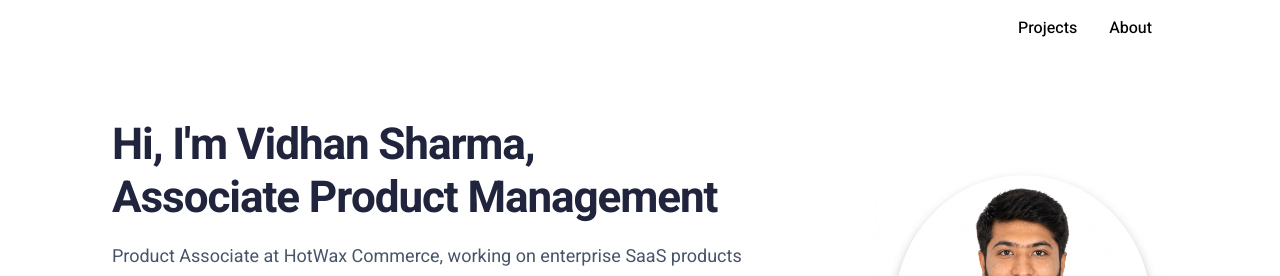
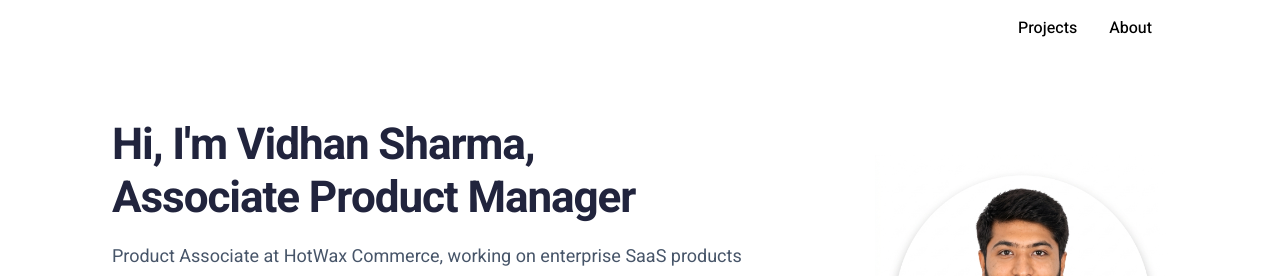
Before and after one commit to Vidhansha31/Vidhan-Portfolio, a Next.js app: page / in a window 1280 px wide. Shown: the top 276 px of the page. Built offline with nearby package versions, Linux system fonts and the light colour scheme.

Commit message:
Update intro.js

```diff
--- a/components/intro.js
+++ b/components/intro.js
@@ -7,7 +7,7 @@ export default function Intro() {
       <div className="md:pr-8 md:max-w-2xl">
         <h1 className="text-4xl md:text-5xl lg:text-6xl font-bold leading-tight tracking-tight mb-4 text-text-color">
           Hi, I&apos;m Vidhan Sharma,<br />
-          Associate Product Management
+          Associate Product Manager
         </h1>
 
         <p className="text-lg text-slate-600 leading-relaxed">
```
